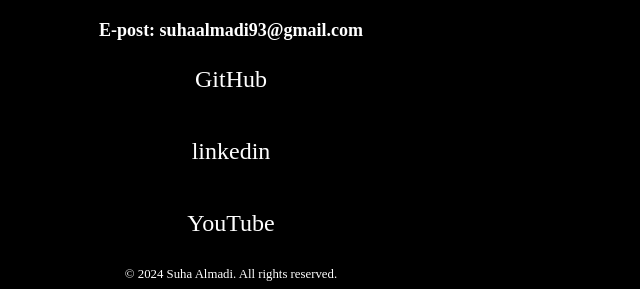
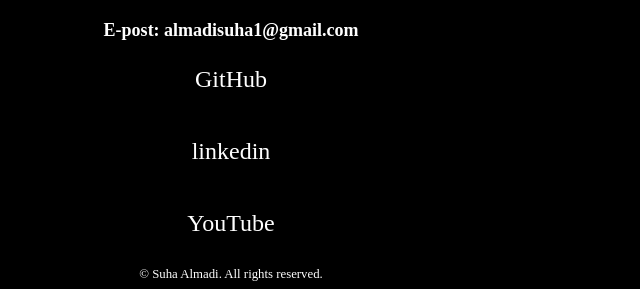
Before and after one commit to suhaalmadi93-design/portfolio-Suha-Almadi, a plain HTML site: page index.html in a window 1280 px wide. Shown: the part 1765-2054 px from the top of the page, 409-1049 px from the left. Drawn offline with Linux system fonts and the light colour scheme.

Commit message:
Fix email address in footer
Updated email address in the footer section.

```diff
--- a/index.html
+++ b/index.html
@@ -149,11 +149,11 @@
     </div>
 
     <div id="footer">
-        <h4>E-post: suhaalmadi93@gmail.com</h4>
+        <h4>E-post: almadisuha1@gmail.com</h4>
         <a href="https://github.com/suhaalmadi93-design">GitHub</a> <br/>
         <a href="https://www.linkedin.com/in/suha-almadi-031265197/">linkedin</a> <br/>
         <a href="https://www.youtube.com/channel/UCTdW7tm4uDTT7Smvbvob2UQ">YouTube</a> <br/>
-        <p>&copy; 2024 Suha Almadi. All rights reserved.</p>
+        <p>&copy; Suha Almadi. All rights reserved.</p>
        </div>
 </div>
 </body>
```
